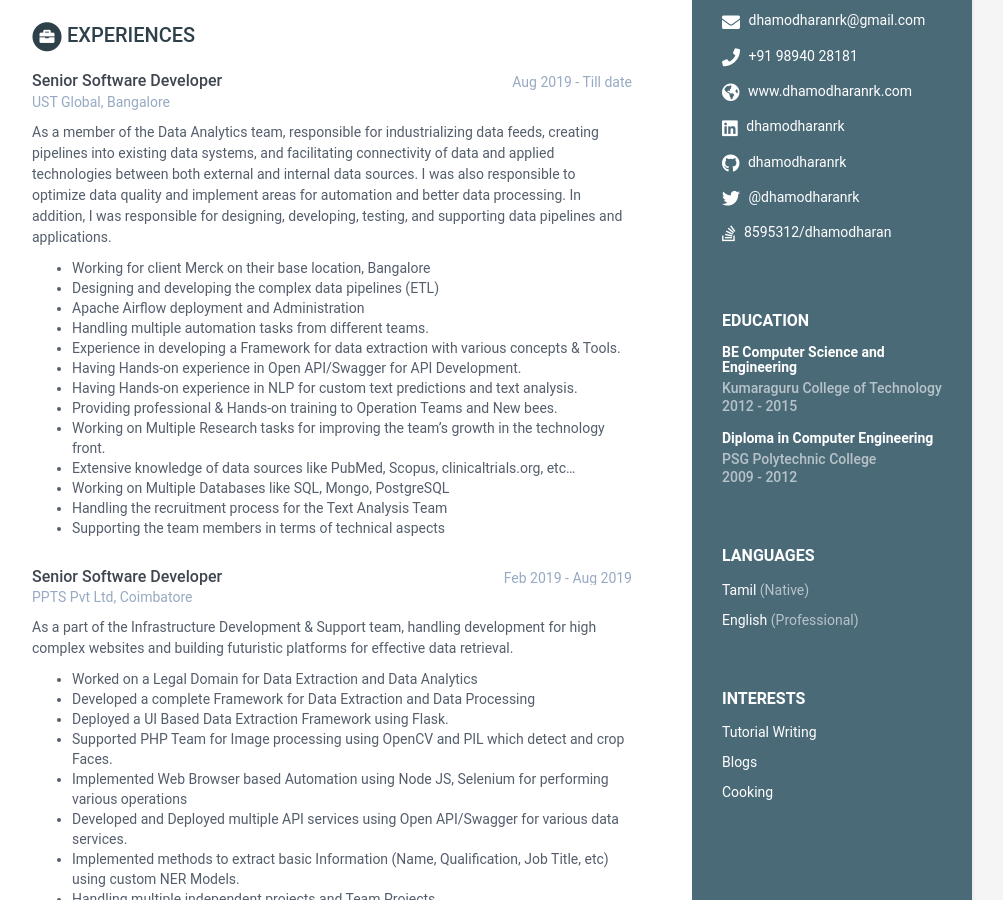
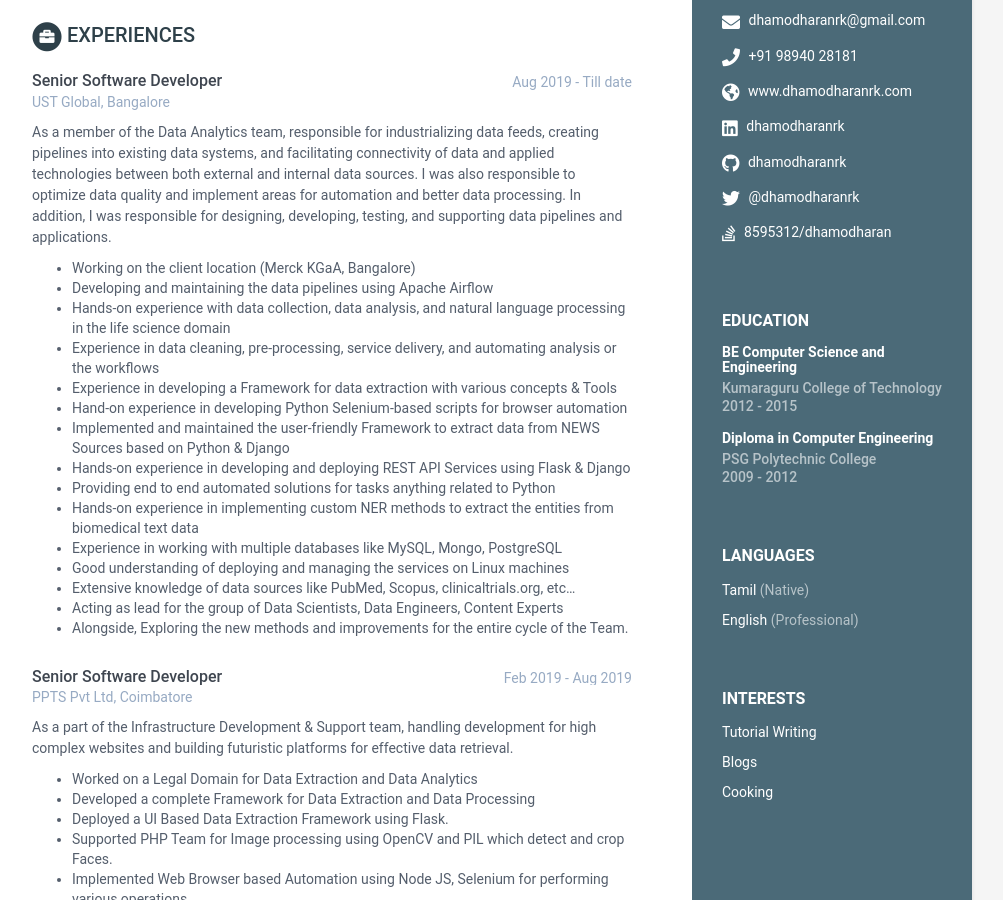
Before and after one commit to dhamodharanrk/online-cv, a Jekyll site: the page built from index.html, in a window 1280 px wide and 900 px high, scrolled down 283 px. Shown: the whole window, without its empty margins (168-1171 px from the left). Built offline with Jekyll 4.4.1, drawn with Linux system fonts in a browser that asks for light colours.

Commit message:
Update data.yml

```diff
--- a/_data/data.yml
+++ b/_data/data.yml
@@ -85,19 +85,21 @@ experiences:
         I was also responsible to optimize data quality and implement areas for automation and better data processing.
         In addition, I was responsible for designing, developing, testing, and supporting data pipelines and applications.
 
-          - Working for client Merck on their base location, Bangalore
-          - Designing and developing the complex data pipelines (ETL)
-          - Apache Airflow deployment and Administration
-          - Handling multiple automation tasks from different teams.
-          - Experience in developing a Framework for data extraction with various concepts & Tools.
-          - Having Hands-on experience in Open API/Swagger for API Development.
-          - Having Hands-on experience in NLP for custom text predictions and text analysis.
-          - Providing professional & Hands-on training to Operation Teams and New bees.
-          - Working on Multiple Research tasks for improving the team's growth in the technology front.
+          - Working on the client location (Merck KGaA, Bangalore)
+          - Developing and maintaining the data pipelines using Apache Airflow
+          - Hands-on experience with data collection, data analysis, and natural language processing in the life science domain
+          - Experience in data cleaning, pre-processing, service delivery, and automating analysis or the workflows
+          - Experience in developing a Framework for data extraction with various concepts & Tools
+          - Hand-on experience in developing Python Selenium-based scripts for browser automation
+          - Implemented and maintained the user-friendly Framework to extract data from NEWS Sources based on Python & Django
+          - Hands-on experience in developing and deploying REST API Services using Flask & Django
+          - Providing end to end automated solutions for tasks anything related to Python
+          - Hands-on experience in implementing custom NER methods to extract the entities from biomedical text data
+          - Experience in working with multiple databases like MySQL, Mongo, PostgreSQL
+          - Good understanding of deploying and managing the services on Linux machines
           - Extensive knowledge of data sources like PubMed, Scopus, clinicaltrials.org, etc...
-          - Working on Multiple Databases like SQL, Mongo, PostgreSQL
-          - Handling the recruitment process for the Text Analysis Team
-          - Supporting the team members in terms of technical aspects
+          - Acting as lead for the group of Data Scientists, Data Engineers, Content Experts
+          - Alongside, Exploring the new methods and improvements for the entire cycle of the Team.
 
     - role: Senior Software Developer
       time: Feb 2019 - Aug 2019
```
